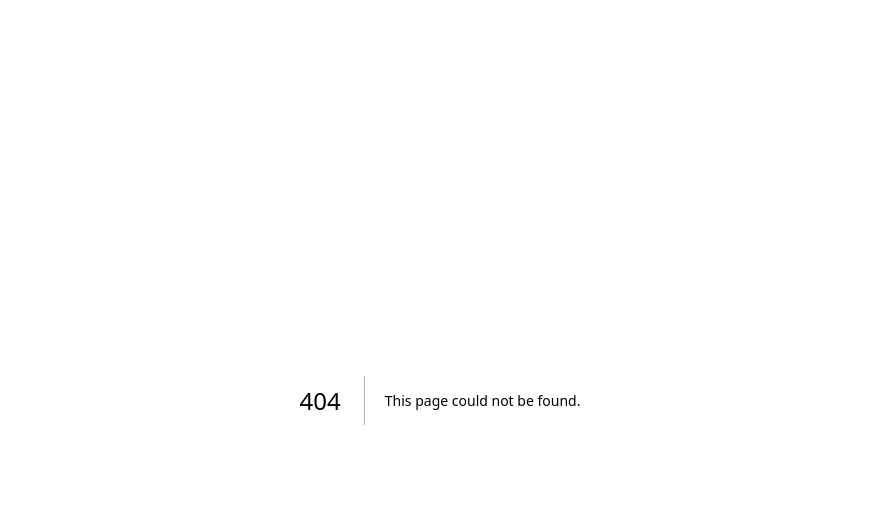
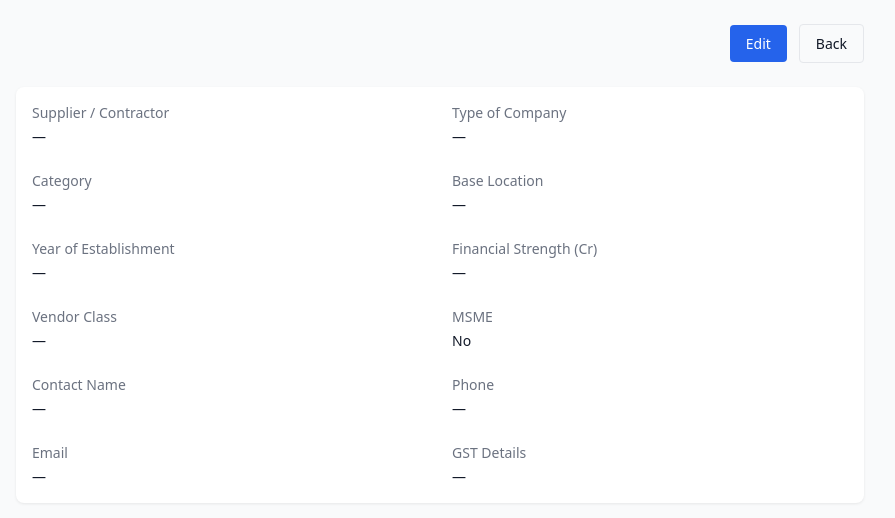
Before and after one commit to Erenthos/VMS, a Next.js app: page /vendors/1/view in a window 1280 px wide. Before the commit this address had no page. Shown: the top 518 px of the page, without its empty margins (200-1095 px from the left). Built offline with nearby package versions, Linux system fonts and the light colour scheme; no server answers; the database is empty.

Commit message:
Create page.tsx

```diff
--- /dev/null
+++ b/app/vendors/[id]/view/page.tsx
@@ -0,0 +1,72 @@
+"use client";
+
+import { useEffect, useState } from "react";
+import { useParams, useRouter } from "next/navigation";
+
+export default function VendorDetailsPage() {
+  const { id } = useParams();
+  const router = useRouter();
+  const [vendor, setVendor] = useState<any>(null);
+
+  useEffect(() => {
+    fetch(`/api/vendors/${id}`)
+      .then((res) => res.json())
+      .then(setVendor);
+  }, [id]);
+
+  if (!vendor) {
+    return <div className="p-6">Loading vendor details...</div>;
+  }
+
+  return (
+    <div className="p-6 space-y-6 max-w-4xl mx-auto">
+      {/* Header */}
+      <div className="flex justify-between items-center">
+        <h1 className="text-2xl font-semibold">
+          {vendor.agency_name}
+        </h1>
+        <div className="space-x-3">
+          <button
+            onClick={() => router.push(`/vendors/${id}`)}
+            className="bg-blue-600 text-white px-4 py-2 rounded"
+          >
+            Edit
+          </button>
+          <button
+            onClick={() => router.back()}
+            className="border px-4 py-2 rounded"
+          >
+            Back
+          </button>
+        </div>
+      </div>
+
+      {/* Details Card */}
+      <div className="card grid grid-cols-2 gap-6 text-sm">
+        <Detail label="Supplier / Contractor" value={vendor.supplier_type} />
+        <Detail label="Type of Company" value={vendor.company_type} />
+        <Detail label="Category" value={vendor.category} />
+        <Detail label="Base Location" value={vendor.base_location} />
+        <Detail label="Year of Establishment" value={vendor.year_of_establishment} />
+        <Detail label="Financial Strength (Cr)" value={vendor.financial_strength} />
+        <Detail label="Vendor Class" value={vendor.vendor_class} />
+        <Detail label="MSME" value={vendor.msme ? "Yes" : "No"} />
+        <Detail label="Contact Name" value={vendor.contact_name} />
+        <Detail label="Phone" value={vendor.phone} />
+        <Detail label="Email" value={vendor.email} />
+        <Detail label="GST Details" value={vendor.gst_details} />
+      </div>
+    </div>
+  );
+}
+
+function Detail({ label, value }: { label: string; value: any }) {
+  return (
+    <div>
+      <div className="text-gray-500">{label}</div>
+      <div className="font-medium text-gray-900 mt-1">
+        {value || "—"}
+      </div>
+    </div>
+  );
+}
```
